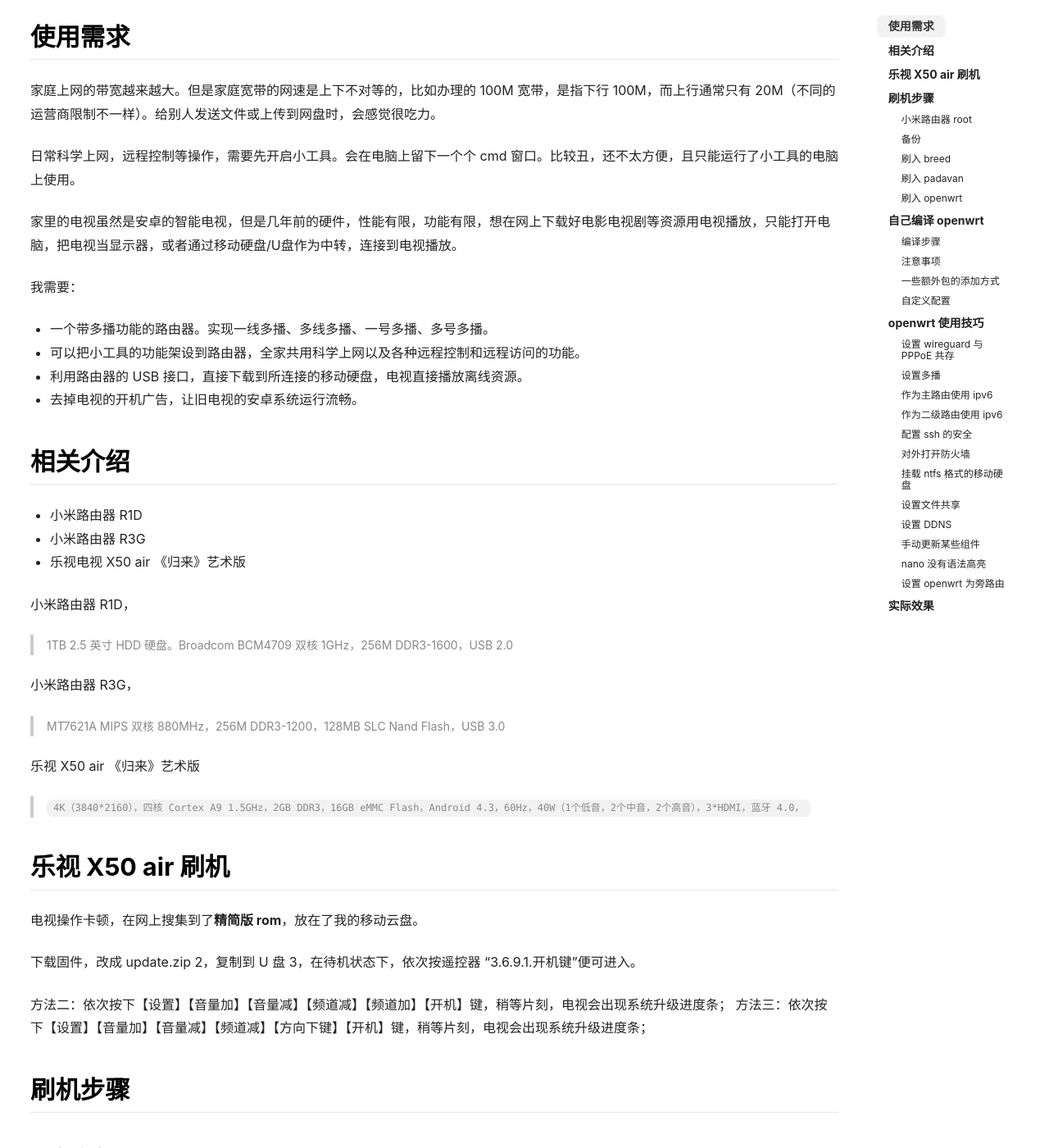
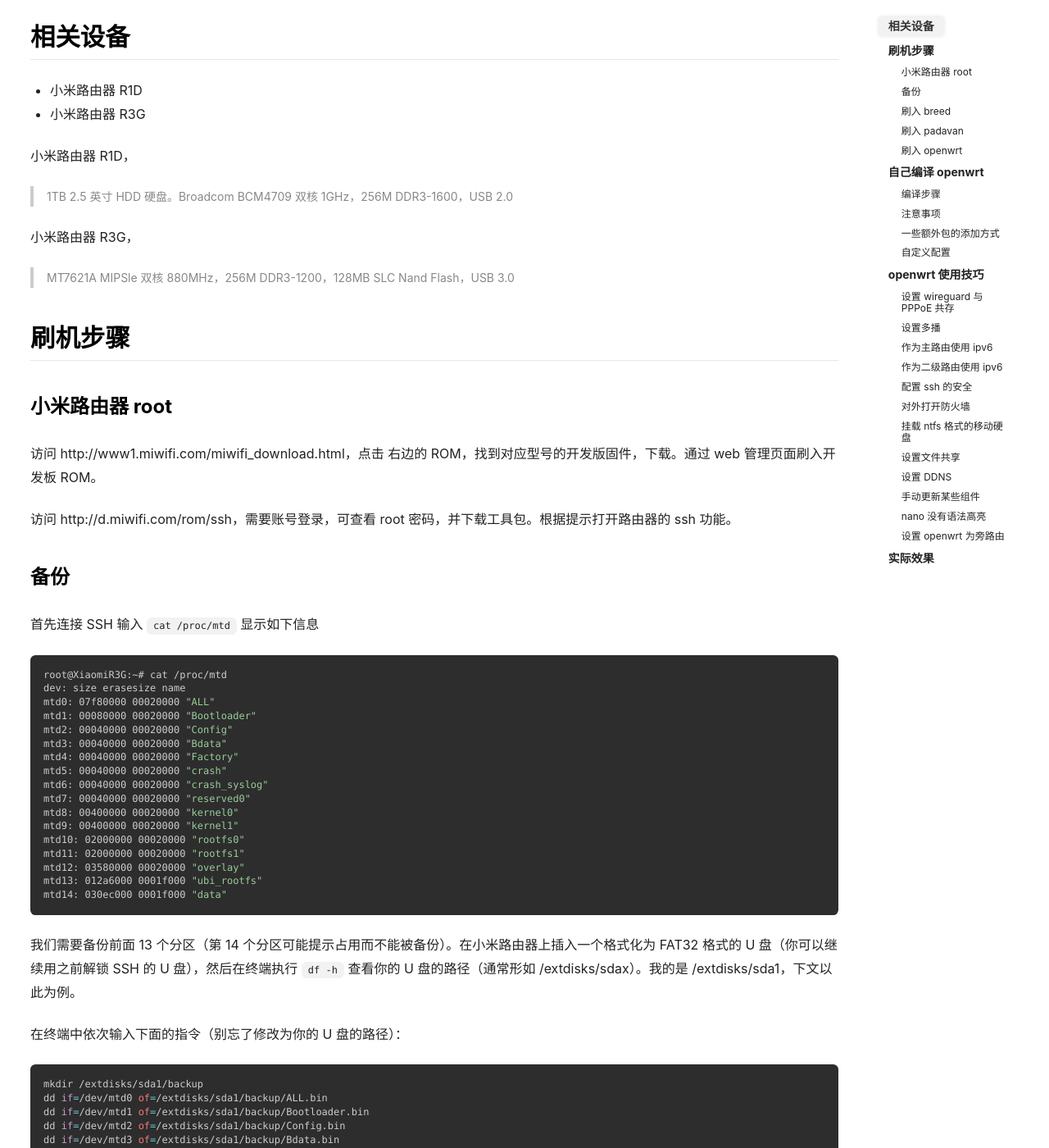
Before and after one commit to thianda91/thianda91.github.io, a Jekyll site: the page built from _posts/2021-01-29-openwrt-in-router.md, in a window 1280 px wide and 1400 px high, scrolled down 293 px. Shown: the whole window at 82% size. Built offline with Jekyll 4.4.1, drawn with Linux system fonts in a browser that asks for light colours; nearby versions of some CDN libraries; comment, search, counter and statistics services are not loaded; some of the changed text lies outside the part shown.

Commit message:
update openwrt-in-router

```diff
--- a/_posts/2021-01-29-openwrt-in-router.md
+++ b/_posts/2021-01-29-openwrt-in-router.md
@@ -5,33 +5,17 @@
 tags:         openwrt
 categories:   manual
 created_date: 2021-01-29 22:58:13 +08:00:00
-date:         2023-05-04 10:27:31 +08:00:00
+date:         2024-01-21 16:10:10 +08:00:00
 ---
 
 记录一下小米路由器 R3G 刷固件的遇到的问题以及使用新固件时的一些设置。
 
 <!--more-->
 
-## 使用需求
-
-家庭上网的带宽越来越大。但是家庭宽带的网速是上下不对等的，比如办理的 100M 宽带，是指下行 100M，而上行通常只有 20M（不同的运营商限制不一样）。给别人发送文件或上传到网盘时，会感觉很吃力。
-
-日常科学上网，远程控制等操作，需要先开启小工具。会在电脑上留下一个个 cmd 窗口。比较丑，还不太方便，且只能运行了小工具的电脑上使用。
-
-家里的电视虽然是安卓的智能电视，但是几年前的硬件，性能有限，功能有限，想在网上下载好电影电视剧等资源用电视播放，只能打开电脑，把电视当显示器，或者通过移动硬盘/U盘作为中转，连接到电视播放。
-
-我需要：
-
-- 一个带多播功能的路由器。实现一线多播、多线多播、一号多播、多号多播。
-- 可以把小工具的功能架设到路由器，全家共用科学上网以及各种远程控制和远程访问的功能。
-- 利用路由器的 USB 接口，直接下载到所连接的移动硬盘，电视直接播放离线资源。
-- 去掉电视的开机广告，让旧电视的安卓系统运行流畅。
-
-## 相关介绍
+## 相关设备
 
 - 小米路由器 R1D
 - 小米路由器 R3G
-- 乐视电视 X50 air 《归来》艺术版
 
 小米路由器 R1D，
 
@@ -39,22 +23,7 @@
 
 小米路由器 R3G，
 
-> MT7621A MIPS 双核 880MHz，256M DDR3-1200，128MB SLC Nand Flash，USB 3.0
-
-乐视 X50 air 《归来》艺术版
-
-> `4K（3840*2160），四核 Cortex A9 1.5GHz，2GB DDR3，16GB eMMC Flash，Android 4.3，60Hz，40W（1个低音，2个中音，2个高音），3*HDMI，蓝牙 4.0，`
-
-## 乐视 X50 air 刷机
-
-电视操作卡顿，在网上搜集到了**精简版 rom**，放在了我的移动云盘。
-
-下载固件，改成 update.zip
- 2，复制到 U 盘
- 3，在待机状态下，依次按遥控器 “3.6.9.1.开机键”便可进入。
-
-方法二：依次按下【设置】【音量加】【音量减】【频道减】【频道加】【开机】键，稍等片刻，电视会出现系统升级进度条；
- 方法三：依次按下【设置】【音量加】【音量减】【频道减】【方向下键】【开机】键，稍等片刻，电视会出现系统升级进度条；
+> MT7621A MIPSle 双核 880MHz，256M DDR3-1200，128MB SLC Nand Flash，USB 3.0
 
 ## 刷机步骤
 
@@ -165,7 +134,7 @@
 
 使用电脑连接路由器的任何一个 lan 口。电脑打开浏览器输入 http://192.168.1.1 回车进入 Breed 管理界面。
 
-以后只要 breed 页面可进，就可以随意刷机。
+**以后只要 breed 页面可进，就可以随意刷机。**
 
 我们可以在【固件备份】页面备份一下EEPRO和编程器固件，方便以后刷回官方。（虽然以后不会刷回去）
 
@@ -337,11 +306,11 @@
 
 ### 注意事项
 
-实测：使用最新的 Ubuntu 20.04.2 LTS，全程使用梯子，可顺利编译成功。
+实测：使用最新的 Ubuntu 24.04 LTS，全程使用梯子，可顺利编译成功。
 
 遇到的问题：
 
-- 使用 debian 10，在第一步前期准备时就提示无法找到包。
+- 若使用 debian (精简版)，在第一步前期准备时就提示无法找到包。
 - 使用 Ubuntu ，使用国内源镜像执行 `apt`，会提示无法找到包。使用默认的美国源一切正常。感觉速度慢就使用梯子，可加快速度。
 - 编译时最后一步 `make -j1 V=s` 操作会执行很久，首次编译会下载大量源码，并生成中间产物，如果没用梯子，编译进度可能会因网络不通，在不断地尝试网络连接中而无法继续执行。
 - 修改配置可能导致编译时报错奇奇怪怪，即使编译成功， 刷机后无法使用，获取不到 IP 或有线连接周期性（40秒）显示网线已拔出。猜测是再次修改勾选的内容变少导致。这种情况下删除所有源码，重新 `clone`，重新编译吧。
```
Also changed, not shown: other parts of _posts/2021-01-29-openwrt-in-router.md (+1 -1 lines).
